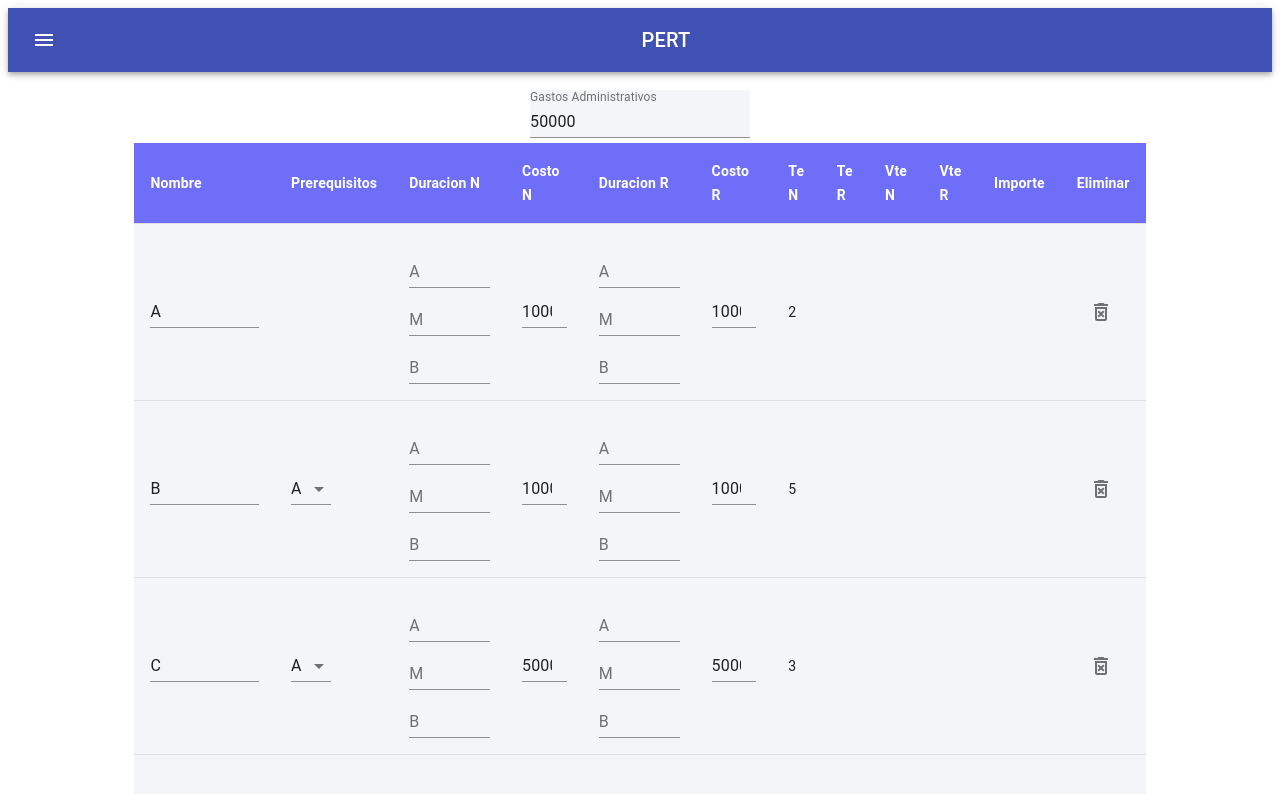
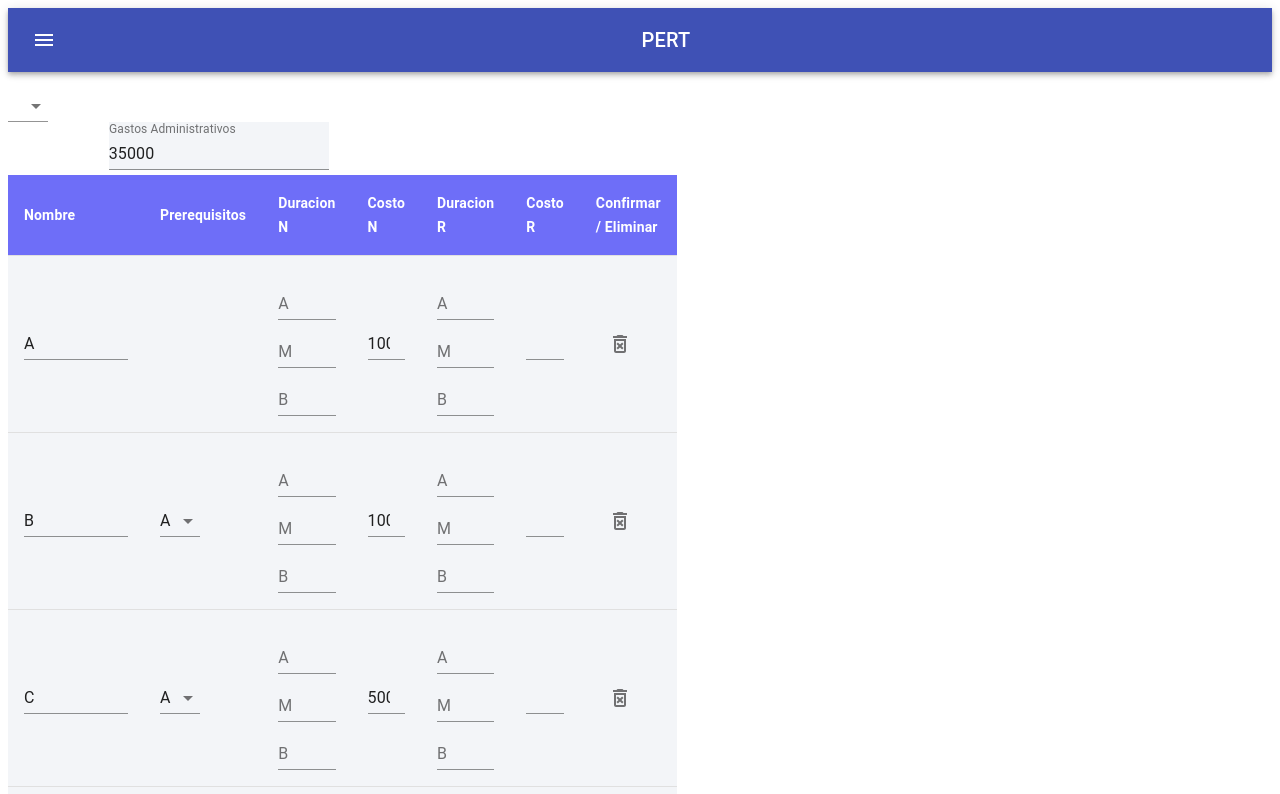
Before and after one commit to r0naldC/CPM-UI, a React (Create React App) app: page / in a window 1280 px wide. Shown: the top 794 px of the page. Built offline with nearby package versions, Linux system fonts and the light colour scheme.

Commit message:
Working in many changes...

```diff
--- a/package.json
+++ b/package.json
@@ -34,6 +34,8 @@
     ]
   },
   "devDependencies": {
+    "@iconify/icons-mdi": "^1.0.32",
+    "@iconify/react": "^1.1.1",
     "electron": "^6.0.0"
   }
 }
--- a/src/Components/MainContainer.jsx
+++ b/src/Components/MainContainer.jsx
@@ -1,109 +1,212 @@
-import React, {
-  useState, useEffect
-} from 'react';
+import React, { useState, useEffect } from "react";
 
-import Table from '@material-ui/core/Table';
-import TableFooter from '@material-ui/core/TableFooter';
-import TableBody from '@material-ui/core/TableBody';
-import TableCell from '@material-ui/core/TableCell';
-import TableHead from '@material-ui/core/TableHead';
-import TableRow from '@material-ui/core/TableRow';
-import IconButton from '@material-ui/core/IconButton';
-import AddIcon from '@material-ui/icons/Add';
-import PlayArrowIcon from '@material-ui/icons/PlayArrow';
-import TextField from '@material-ui/core/TextField';
-import Grid from '@material-ui/core/Grid';
-import Select from '@material-ui/core/Select';
-import Chip from '@material-ui/core/Chip';
-import MenuItem from '@material-ui/core/MenuItem';
-import DeleteForeverOutlinedIcon from '@material-ui/icons/DeleteForeverOutlined'
-import SendIcon from '@material-ui/icons/Send';
-import List from '@material-ui/core/List';
-import ListItem from '@material-ui/core/ListItem';
-import ListItemText from '@material-ui/core/ListItemText';
-import ListSubheader from '@material-ui/core/ListSubheader';
+import Table from "@material-ui/core/Table";
+import TableFooter from "@material-ui/core/TableFooter";
+import TableBody from "@material-ui/core/TableBody";
+import TableCell from "@material-ui/core/TableCell";
+import TableHead from "@material-ui/core/TableHead";
+import TableRow from "@material-ui/core/TableRow";
+import IconButton from "@material-ui/core/IconButton";
+import AddIcon from "@material-ui/icons/Add";
+import PlayArrowIcon from "@material-ui/icons/PlayArrow";
+import TextField from "@material-ui/core/TextField";
+import Grid from "@material-ui/core/Grid";
+import Select from "@material-ui/core/Select";
+import Chip from "@material-ui/core/Chip";
+import MenuItem from "@material-ui/core/MenuItem";
+import CheckCircleIcon from "@material-ui/icons/CheckCircle";
+import DeleteForeverOutlinedIcon from "@material-ui/icons/DeleteForeverOutlined";
+import SendIcon from "@material-ui/icons/Send";
+import List from "@material-ui/core/List";
+import ListItem from "@material-ui/core/ListItem";
+import ListItemText from "@material-ui/core/ListItemText";
+import ListSubheader from "@material-ui/core/ListSubheader";
 
-import './css.css';
+import "./css.css";
 
-import { calculateTotalCost, calculateTotalDuration, calculateCriticalPath, Activity, calculateBudget, formula1 } from './toSpare';
-import { isValueInAnotherArray, canRemoveActivity } from './comprobation';
+import {
+  calculateTotalCost,
+  calculateTotalDuration,
+  calculateCriticalPath,
+  Activity,
+  calculateBudget,
+  formula1
+} from "./toSpare";
+import { isValueInAnotherArray, canRemoveActivity } from "./comprobation";
 let resul;
 let sampleData = [
-  new Activity("A", 2.0, 100000),
-  new Activity("B", 5.0, 1000000,"A"),
-  new Activity("C", 3.0, 500000, "A"),
-  new Activity("D", 6.0, 900000, "B","C"),
-  new Activity("E", 4.0, 700000, "D")
+  new Activity("A", 2.0, 1.0, 100000, 50000),
+  new Activity("B", 5.0, 3.0, 1000000, 50000, "A"),
+  new Activity("C", 3.0, 1.5, 500000, 25000, "A"),
+  new Activity("D", 6.0, 4.0, 900000, 60000, "B", "C"),
+  new Activity("E", 4.0, 2.0, 700000, 40000, "D")
   // new Activity("F", 1, 1500000, "D", "E"),
   // new Activity("G", 4, 600000, "D", "E")
 ];
 
+const currencies = ["RD$", "US$", "EU$"];
+const timeMeasureList = ["dias", "meses", "años"];
+
 let flatActivitiesDone = [];
 let groupedActivitiesDone = [[]];
-let sampleAdminExpenses = 50000;
+let groupedActivitiesDone2 = [[]];
+let sampleAdminExpenses = 35000;
 
 function App() {
   let [data, setData] = useState([]);
   let [adminExpenses, setExpenses] = useState(sampleAdminExpenses);
   let [cost, setCost] = useState(0);
+  let [cost2, setCost2] = useState(0);
   let [duration, setDuration] = useState(0);
+  let [duration2, setDuration2] = useState(0);
   let [criticalPath, setCriticalPath] = useState([]);
+  let [criticalPath2, setCriticalPath2] = useState([]);
   let [budget, setBudget] = useState([]);
+  let [budget2, setBudget2] = useState([]);
   let [formula, setFormula] = useState(0);
   let [formula1, setFormula1] = useState(0);
   let [formula2, setFormula2] = useState(0);
   let [wasCalculated, setCalc] = useState(false);
 
-  const handleData = (data) => {
-    setDuration(calculateTotalDuration(data, groupedActivitiesDone, flatActivitiesDone));
+  let [inCurrency, setInCurrency] = useState(currencies[0]);
+  let [outCurrency, setOutCurrency] = useState(currencies[0]);
+  let [timeMeasures, setTimeMeasures] = useState(timeMeasureList);
+  let [timeMeasure, setTimeMeasure] = useState(timeMeasureList[0]);
+
+  const handleData = data => {
+    let data1 = data.map(actv => {
+      return {
+        name: actv.name,
+        duration: actv.duration,
+        cost: actv.cost,
+        pre: actv.pre,
+        isDone: actv.isDone
+      };
+    });
+
+    let data2 = data.map(actv => {
+      return {
+        name: actv.name,
+        duration: actv.duration2,
+        cost: actv.cost2,
+        pre: actv.pre,
+        isDone: actv.isDone
+      };
+    });
+
+    // debugger;
+    setDuration(
+      calculateTotalDuration(data1, groupedActivitiesDone, flatActivitiesDone)
+    );
+    setDuration2(
+      calculateTotalDuration(data2, groupedActivitiesDone2, flatActivitiesDone)
+    );
+
     setCost(calculateTotalCost(data, duration, adminExpenses));
+    setCost2(calculateTotalCost(data2, duration2, adminExpenses));
+
+    debugger;
     setCriticalPath(calculateCriticalPath(groupedActivitiesDone));
+    debugger;
+    setCriticalPath2(calculateCriticalPath(groupedActivitiesDone2));
+
     setBudget(calculateBudget(groupedActivitiesDone, adminExpenses));
+    setBudget2(calculateBudget(groupedActivitiesDone2, adminExpenses));
     // setFormula(formula1(a,m,b));
-    console.log(formula)
+
+    // console.log(formula);
     setCalc(true);
+    setTimeMeasures(() => {
+      return timeMeasureList;
+    });
+  };
+
+  function handleChangeadmExpenses(event) {
+    setExpenses(parseInt(event.target.value));
   }
 
-  function handleChangeadmExpenses(event){
-    setExpenses( parseInt(event.target.value))
+  function handleChangeInCurrency(event) {
+    setInCurrency(parseInt(event.target.value));
   }
 
+  function handleChangeOutCurrency(event) {
+    setOutCurrency(parseInt(event.target.value));
+  }
+
+  function handleChangeTimeMeasure(event) {
+    // debugger;
+    setTimeMeasures(parseInt(event.target.value));
+  }
 
   return (
     <div className="App">
-      <Form onSubmit={handleData} handleChangeadmExpenses={handleChangeadmExpenses} adminExpenses={adminExpenses} />
+      <Form
+        onSubmit={handleData}
+        handleChangeadmExpenses={handleChangeadmExpenses}
+        adminExpenses={adminExpenses}
+        timeMeasures={timeMeasures}
+        timeMeasure={timeMeasure}
+        handleChangeInCurrency={handleChangeInCurrency}
+        handleChangeOutCurrency={handleChangeOutCurrency}
+        handleChangeTimeMeasure={handleChangeTimeMeasure}
+      />
 
-      {wasCalculated && <div>
+      {wasCalculated && (
+        <div>
           <div className="horizontal-divisor"></div>
-        <Results duration={duration} cost={cost} criticalPath={criticalPath} budget={budget} adminExpenses={adminExpenses}/>
-      </div>}
+          <Results
+            duration={duration}
+            duration2={duration2}
+            cost={cost}
+            cost2={cost2}
+            criticalPath={criticalPath}
+            criticalPath2={criticalPath2}
+            budget={budget}
+            budget2={budget2}
+            adminExpenses={adminExpenses}
+          />
+        </div>
+      )}
     </div>
   );
 }
 
 // }
 // Probably can use this to render a Chip with delete button
-function preChip(value, handleDeleteFN = () => { }) {
-  return <Chip
-    label={value}
-    onDelete={handleDeleteFN}
-    color="primary"
-  />
+function preChip(value, handleDeleteFN = () => {}) {
+  return <Chip label={value} onDelete={handleDeleteFN} color="primary" />;
 }
 
-function Form({ onSubmit, handleChangeadmExpenses, adminExpenses }) {
+function Form({
+  onSubmit,
+  handleChangeadmExpenses,
+  adminExpenses,
+  timeMeasures,
+  timeMeasure,
+  handleChangeInCurrency,
+  handleChangeOutCurrency,
+  handleChangeTimeMeasure
+}) {
   let [data, setData] = useState(sampleData);
-  let [names, setName] = useState('');
+  let [names, setName] = useState("");
 
   function handleChange({ target: { value } }, key, index) {
     let newData = [...data];
-    newData[index][key] = key === 'name' ? value : parseInt(value);
+    newData[index][key] = key === "name" ? value : parseInt(value);
     setData(newData);
-    console.log(data)
+    console.log(data);
+    // debugger;
   }
-  function formula1(a,m,b) {
-    console.log((a + (4.0 * m) + b) / 6.0)
-    return ((a + (4.0 * m) + b) / 6.0).toFixed(2)
+  function formula1(a, m, b) {
+    console.log((a + 4.0 * m + b) / 6.0);
+    // debugger;
+    return ((a + 4.0 * m + b) / 6.0).toFixed(2);
+  }
+
+  function setDuration(action) {
+    action.duration = formula1(action.a, action.m, action.b);
+    console.log(action);
+    // debugger;
   }
 
   function addPre({ target: { value } }, index) {
@@ -111,6 +214,7 @@ function Form({ onSubmit, handleChangeadmExpenses, adminExpenses }) {
     newData[index].pre.push(value);
     setData(newData);
     console.log(newData);
+    // debugger;
   }
 
   function removePre(activityName, index) {
@@ -122,34 +226,53 @@ function Form({ onSubmit, handleChangeadmExpenses, adminExpenses }) {
   function removeActivity(activityName) {
     let newData = [...data];
 
-    if (!canRemoveActivity(data,activityName)) {
-      alert('Esta actividad es prerequisito de otra.');
+    if (!canRemoveActivity(data, activityName)) {
+      alert("Esta actividad es prerequisito de otra.");
       return;
-    };
+    }
 
     newData = newData.filter(el => el.name !== activityName);
     // console.log(newData);
     setData(newData);
+    // debugger;
   } // Check if there's an activity that has this one as a prerequisite
 
   function createNewActivity() {
-    setData([...data, new Activity('', 0, 0)])
+    setData([...data, new Activity("", 0, 0)]);
+    // debugger;
   }
 
   //}
   useEffect(() => {
     formula1();
+    // debugger;
     // createNewActivity();
     // createNewActivity();
-  }, [])
-
+  }, []);
 
   return (
-    <Grid container>
+    <Grid container xs={4}>
+      <Grid item>
+        <Select
+          labelId="Unidad de medida de tiempo"
+          value={timeMeasure}
+          onChange={handleChangeTimeMeasure}
+        >
+          <MenuItem value={0}>{timeMeasures[0]}</MenuItem>
+          <MenuItem value={1}>{timeMeasures[1]}</MenuItem>
+          <MenuItem value={2}>{timeMeasures[2]}</MenuItem>
+        </Select>
+      </Grid>
       <Grid item xs={12}>
-      <TextField className="tr2" label="Gastos Administrativos" type="number" value={adminExpenses} onChange={handleChangeadmExpenses}></TextField>
+        <TextField
+          className="tr2"
+          label="Gastos Administrativos"
+          type="number"
+          value={adminExpenses}
+          onChange={handleChangeadmExpenses}
+        ></TextField>
+
         <Table className="table">
-
           <TableHead className="tr">
             <TableRow>
               <TableCell className="tr">Nombre</TableCell>
@@ -158,83 +281,177 @@ function Form({ onSubmit, handleChangeadmExpenses, adminExpenses }) {
               <TableCell className="tr">Costo N</TableCell>
               <TableCell className="tr">Duracion R</TableCell>
               <TableCell className="tr">Costo R</TableCell>
-         <TableCell className="tr">Te N</TableCell>
+              {/* <TableCell className="tr">Te N</TableCell>
               <TableCell className="tr">Te R</TableCell>
               <TableCell className="tr">Vte N</TableCell>
               <TableCell className="tr">Vte r</TableCell>
-        <TableCell className="tr">Importe</TableCell>
-        <TableCell className="tr">Eliminar</TableCell>
+              <TableCell className="tr">Importe</TableCell> */}
+              <TableCell className="tr">Confirmar / Eliminar</TableCell>
             </TableRow>
           </TableHead>
           <TableBody>
-      {
-        data.map((act, index) => {
+            {data.map((act, index) => {
               return (
                 <TableRow>
-              <TableCell > <TextField value={act.name} onChange={event => handleChange(event, 'name', index)}></TextField> </TableCell>
-              <TableCell> {index !== 0 &&
+                  <TableCell>
+                    {" "}
+                    <TextField
+                      value={act.name}
+                      onChange={event => handleChange(event, "name", index)}
+                    ></TextField>{" "}
+                  </TableCell>
+                  <TableCell>
+                    {" "}
+                    {index !== 0 && (
                       <Select
                         value={act.pre} // Values already Selected
-                  onChange={event => { addPre(event, index) }}
-                  renderValue={selected => <div>{selected + ''}</div>} // The way that already selected values will be rendered
+                        onChange={event => {
+                          addPre(event, index);
+                        }}
+                        renderValue={selected => <div>{selected + ""}</div>} // The way that already selected values will be rendered
                       >
                         {/* Handles Values in the Selection Menu */}
-                  {data.map(({ name }) => (name !== act.name && isValueInAnotherArray(data[index].pre, name)) && <MenuItem value={name}>
-                    {name}
-                  </MenuItem>)}
+                        {data.map(
+                          ({ name }) =>
+                            name !== act.name &&
+                            isValueInAnotherArray(data[index].pre, name) && (
+                              <MenuItem value={name}>{name}</MenuItem>
+                            )
+                        )}
                       </Select>
-              } </TableCell>
-
-              <TableCell >
-              <TextField label = "A" type="number" value={act.a} onChange={event => handleChange(event, 'a', index)}></TextField>
-              <TextField label = "M" type="number" value={act.b} onChange={event => handleChange(event, 'b', index)}></TextField>
-              <TextField label = "B" type="number" value={act.m} onChange={event => handleChange(event, 'm', index)}></TextField>
+                    )}{" "}
                   </TableCell>
 
-              <TableCell > <TextField type="number" value={act.cost} onChange={event => handleChange(event, 'cost', index)}></TextField> </TableCell>
+                  <TableCell>
+                    <TextField
+                      label="A"
+                      type="number"
+                      value={act.a}
+                      onChange={event => handleChange(event, "a", index)}
+                    ></TextField>
+                    <TextField
+                      label="M"
+                      type="number"
+                      value={act.b}
+                      onChange={event => handleChange(event, "b", index)}
+                    ></TextField>
+                    <TextField
+                      label="B"
+                      type="number"
+                      value={act.m}
+                      onChange={event => handleChange(event, "m", index)}
+                    ></TextField>
+                  </TableCell>
 
-              <TableCell > <TextField label = "A" onChange={event => handleChange(event, 'a', index)}></TextField>
-              <TextField label = "M" type="number"  onChange={event => handleChange(event, 'm', index)}></TextField>
-              <TextField label = "B" type="number"  onChange={event => handleChange(event, 'b', index)}></TextField>
+                  <TableCell>
+                    {" "}
+                    <TextField
+                      type="number"
+                      value={act.cost}
+                      onChange={event => handleChange(event, "cost", index)}
+                    ></TextField>{" "}
+                  </TableCell>
 
-
+                  <TableCell>
+                    {" "}
+                    <TextField
+                      label="A"
+                      type="number"
+                      value={act.a2}
+                      onChange={event => handleChange(event, "a", index)}
+                    ></TextField>
+                    <TextField
+                      label="M"
+                      type="number"
+                      value={act.m2}
+                      onChange={event => handleChange(event, "m", index)}
+                    ></TextField>
+                    <TextField
+                      label="B"
+                      type="number"
+                      value={act.b2}
+                      onChange={event => handleChange(event, "b", index)}
+                    ></TextField>
                   </TableCell>
-               <TableCell > <TextField type="number" value={act.cost} onChange={event => handleChange(event, 'cost', index)}></TextField> </TableCell>
-               <TableCell > {act.duration}</TableCell>
+                  <TableCell>
+                    {" "}
+                    <TextField
+                      type="number"
+                      value={act.cos2}
+                      onChange={event => handleChange(event, "cost", index)}
+                    ></TextField>{" "}
+                  </TableCell>
+                  {/* <TableCell></TableCell> */}
+                  {/* <TableCell></TableCell>
                   <TableCell></TableCell>
                   <TableCell></TableCell>
-               <TableCell></TableCell>
-               <TableCell></TableCell>
+                  <TableCell></TableCell> */}
 
-
-
-              <TableCell> <IconButton onClick={() => removeActivity(data[index].name)} > <DeleteForeverOutlinedIcon> </DeleteForeverOutlinedIcon> </IconButton> </TableCell>
+                  <TableCell>
+                    {/* <IconButton onClick={() => setDuration(act)}>
+                      {" "}
+                      <CheckCircleIcon> </CheckCircleIcon>{" "}
+                    </IconButton>{" "} */}
+                    <IconButton
+                      onClick={() => removeActivity(data[index].name)}
+                    >
+                      {" "}
+                      <DeleteForeverOutlinedIcon>
+                        {" "}
+                      </DeleteForeverOutlinedIcon>{" "}
+                    </IconButton>{" "}
+                  </TableCell>
                 </TableRow>
-          )
-        })
-      }
+              );
+            })}
           </TableBody>
           <TableFooter>
-      <Grid >
-        <IconButton onClick={() => { createNewActivity() }}> <AddIcon /> Añadir </IconButton>
-        <IconButton onClick={() => { onSubmit(data) }}>  <SendIcon> </SendIcon> Calcular</IconButton>
+            <Grid>
+              <IconButton
+                onClick={() => {
+                  createNewActivity();
+                }}
+              >
+                {" "}
+                <AddIcon /> Añadir{" "}
+              </IconButton>
+              <IconButton
+                onClick={() => {
+                  onSubmit(data);
+                }}
+              >
+                {" "}
+                <SendIcon> </SendIcon> Calcular
+              </IconButton>
             </Grid>
           </TableFooter>
-
         </Table>
-
-         </Grid><br/><hr/>
       </Grid>
-   )
+      <br />
+      <hr />
+    </Grid>
+  );
 }
 
-function Results({ duration, cost, criticalPath, budget, adminExpenses }) {
+function Results({
+  duration,
+  duration2,
+  cost,
+  cost2,
+  criticalPath,
+  criticalPath2,
+  budget,
+  budget2,
+  adminExpenses
+}) {
+  debugger;
   return (
     <Grid container>
       <Grid item xs={12}>
         <Table className="table">
           <TableHead className="tr">
-              <TableRow >
+            <TableRow>
+              <TableCell className="tr">Tipo</TableCell>
               <TableCell className="tr">Duracion Total</TableCell>
               <TableCell className="tr">Costo Total</TableCell>
               <TableCell className="tr">Ruta Critica</TableCell>
@@ -242,29 +459,52 @@ function Results({ duration, cost, criticalPath, budget, adminExpenses }) {
           </TableHead>
           <TableBody>
             <TableRow>
+              <TableCell>Normal</TableCell>
               <TableCell>{duration} Meses</TableCell>
-               <TableCell>{cost + (duration * adminExpenses)}</TableCell>
-               <TableCell>{criticalPath.map(element => <span>{`(${element[0].name})` + ' '}</span>)}</TableCell>
+              <TableCell>{cost + duration * adminExpenses}</TableCell>
+              <TableCell>
+                {criticalPath.map(element => (
+                  <span>{`(${element[0].name})` + " "}</span>
+                ))}
+              </TableCell>
+            </TableRow>
+
+            <TableRow>
+              <TableCell>Reducida</TableCell>
+              <TableCell>{duration} Meses</TableCell>
+              <TableCell>{cost2 + duration2 * adminExpenses}</TableCell>
+              <TableCell>
+                {criticalPath.map(element => (
+                  <span>{`(${element[0].name})` + " "}</span>
+                ))}
+              </TableCell>
             </TableRow>
           </TableBody>
         </Table>
+      </Grid>
+      <br />
+      <hr />
 
-        </Grid><br/><hr/>
-
-        <Grid container>
+      {/* <Grid container>
         <Grid item xs={12}>
           <Table className="table1">
-                <TableHead className="tr" >
+            <TableHead className="tr">
               <TableRow>
                 <TableCell className="tr">Presupuesto</TableCell>
               </TableRow>
             </TableHead>
-                <TableBody >
-                  <TableRow >
+            <TableBody>
+              <TableRow>
                 <div className="tr1">
                   <TableCell>
                     {budget.map((elem, index) => {
-                      return <p> Mes {index + 1}, {elem}</p>})}
+                      return (
+                        <p>
+                          {" "}
+                          Mes {index + 1}, {elem}
+                        </p>
+                      );
+                    })}
                   </TableCell>
                 </div>
               </TableRow>
@@ -272,18 +512,8 @@ function Results({ duration, cost, criticalPath, budget, adminExpenses }) {
           </Table>
         </Grid>
       </Grid>
-
-
-
-
-
-
-
-
-
+     */}
     </Grid>
-
-
 
     // <div>
     //   <h1>Resultados</h1>
@@ -309,7 +539,7 @@ function Results({ duration, cost, criticalPath, budget, adminExpenses }) {
     //     </TableBody>
     //   </Table>
     // </div>
-  )
+  );
 }
 
 export default App;
```
Also changed, not shown: src/Components/toSpare.js (+16 -3 lines), 1 other file (tests, documents, lock files or other folders). Lines whose indentation alone changed are shown as unchanged.
